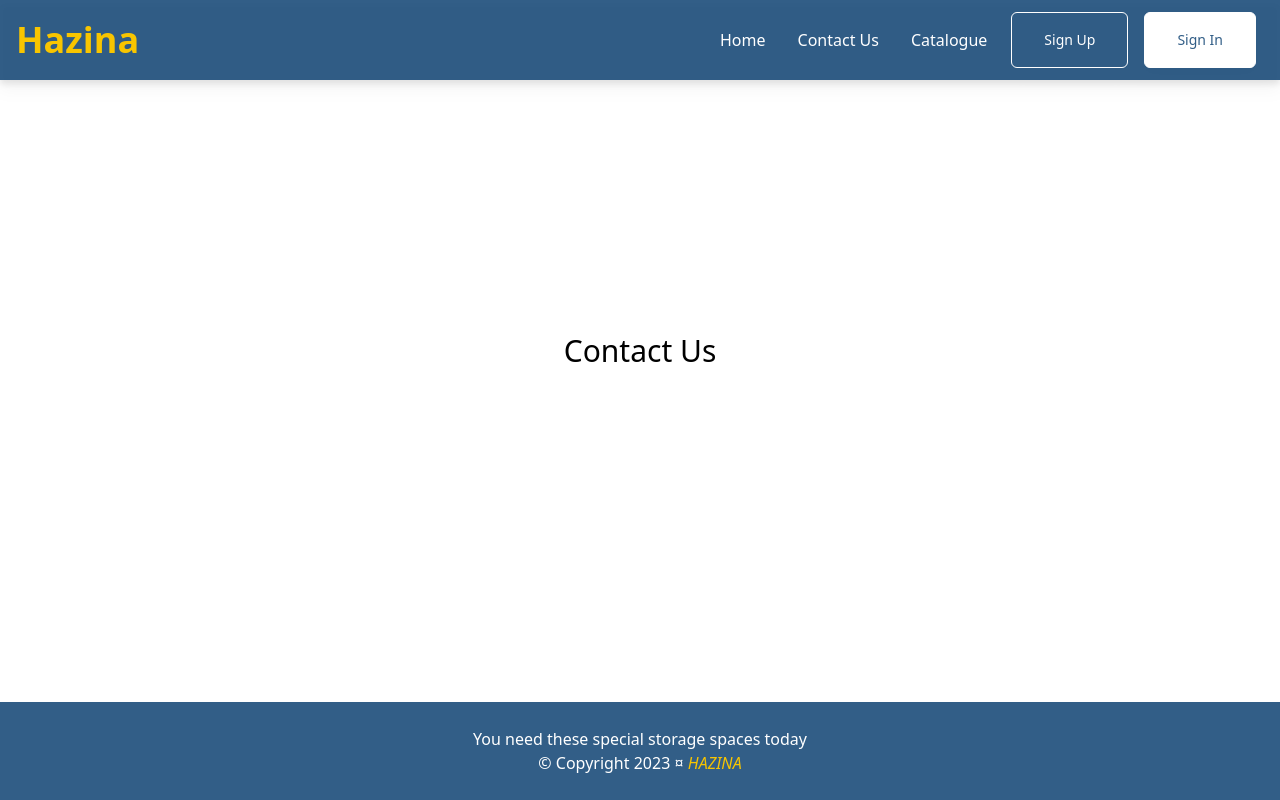
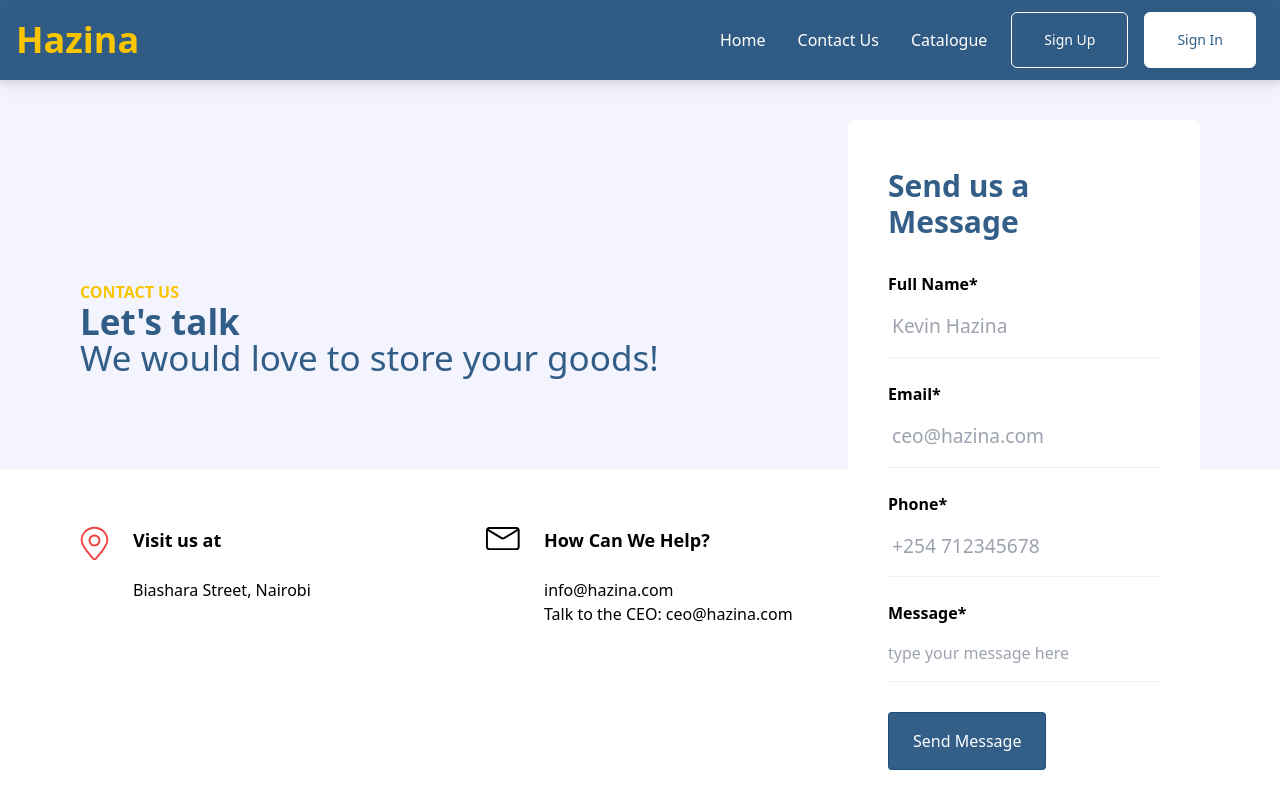
Before and after one commit to Beulah-Matt/hazina-project-frontend, a React (Create React App) app: page /contact in a window 1280 px wide. Shown: the top 800 px of the page. Built offline with nearby package versions, Linux system fonts and the light colour scheme.

Commit message:
ft(contact)added contact page

```diff
--- a/package.json
+++ b/package.json
@@ -45,6 +45,7 @@
     ]
   },
   "devDependencies": {
+    "@iconify/icons-mdi": "^1.2.38",
     "tailwindcss": "^3.2.4"
   }
 }
--- a/src/Components/Navbar.jsx
+++ b/src/Components/Navbar.jsx
@@ -17,9 +17,9 @@
               </div>
               <div className='hidden md:flex pr-4 text-white'>
                 <ul className='hidden md:flex'>
-                  <li className='hover:bg-blue-800 cursor-pointer rounded-xl'><a href="/" smooth={true} duration={500}>Home</a></li>
-                  <li className='hover:bg-blue-800 cursor-pointer rounded-xl'><a href="/contact" smooth={true} offset={-200} duration={500}>Contact Us</a></li>
-                  <li className='hover:bg-blue-800 cursor-pointer rounded-xl mr-2'><a href="/catalogue" smooth={true} offset={-50} duration={500}>Catalogue</a></li>
+                  <li className='hover:bg-blue-800 transition duration-300 ease-in-out cursor-pointer rounded-xl'><a href="/" smooth={true} duration={500}>Home</a></li>
+                  <li className='hover:bg-blue-800 transition duration-300 ease-in-out cursor-pointer rounded-xl'><a href="/contact" smooth={true} offset={-200} duration={500}>Contact Us</a></li>
+                  <li className='hover:bg-blue-800 transition duration-300 ease-in-out cursor-pointer rounded-xl mr-2'><a href="/catalogue" smooth={true} offset={-50} duration={500}>Catalogue</a></li>
                 </ul>
                 <button className='px-8 py-3 bg-transparent mr-4 signupBtn'><a href="/sign-up">Sign Up</a></button>
                 <button className='px-8 py-3 signinBtn'><a href="/sign-in">Sign In</a></button>
@@ -31,9 +31,9 @@
             </div>
 
             <ul className={!navig ? 'hidden' : 'md:hidden absolut bg-zinc-200 2-full px-8'}>
-              <li className='border-b-2 border-zinc-300 w-full hover:bg-slate-300 cursor-pointer hover:text-main-blue-color'><a onClick={handleClick} href="/" smooth={true} duration={500}>Home</a></li>
-              <li className='border-b-2 border-zinc-300 w-full hover:bg-slate-300 cursor-pointer hover:text-main-blue-color'><a onClick={handleClick} href="/contact" smooth={true} offset={-200} duration={500}>Contact Us</a></li>
-              <li className='border-b-2 border-zinc-300 w-full hover:bg-slate-300 cursor-pointer hover:text-main-blue-color'><a onClick={handleClick} href="/catalogue" smooth={true} offset={-50} duration={500}>Catalogue</a></li>
+              <li className='border-b-2 border-zinc-300 w-full hover:bg-slate-300 transition duration-300 ease-in-out cursor-pointer hover:text-main-blue-color'><a onClick={handleClick} href="/" smooth={true} duration={500}>Home</a></li>
+              <li className='border-b-2 border-zinc-300 w-full hover:bg-slate-300 transition duration-300 ease-in-out cursor-pointer hover:text-main-blue-color'><a onClick={handleClick} href="/contact" smooth={true} offset={-200} duration={500}>Contact Us</a></li>
+              <li className='border-b-2 border-zinc-300 w-full hover:bg-slate-300 transition duration-300 ease-in-out cursor-pointer hover:text-main-blue-color'><a onClick={handleClick} href="/catalogue" smooth={true} offset={-50} duration={500}>Catalogue</a></li>
               <div className='flex flex-col my-4'>
                 <button className='bg-transparent text-main-blue-color px-2 py-3 mb-4 hover:bg-white'><a href="/sign-up">Sign Up</a></button>
                 <button className='mb-4 px-2 py-3'><a href="/sign-in">Sign In</a></button>
--- a/src/Components/SingleStorageCard.jsx
+++ b/src/Components/SingleStorageCard.jsx
@@ -19,7 +19,7 @@
         </p>
       </div>
       <div className="px-6 pt-4 pb-2">
-        <button className="border-[0px] rounded-full text-main-blue-color primary px-8 py-2 mb-2 text-sm font-semibold bg-custom-gold-color" onClick={handleBooked}>
+        <button className="border-[0px] rounded-full text-main-blue-color primary px-8 py-2 mb-2 text-sm font-semibold bg-custom-gold-color transition duration-300 ease-in-out" onClick={handleBooked}>
           BOOK STORAGE
         </button>
       </div>
--- a/src/index.css
+++ b/src/index.css
@@ -34,11 +34,11 @@
   }
   .signupBtn {
       @apply  text-white border border-white
-      hover:bg-white hover:text-main-blue-color rounded-md
+      hover:bg-white hover:text-main-blue-color transition duration-300 ease-in-out rounded-md
   }
   .signinBtn {
     @apply  text-main-blue-color border border-white bg-white
-    hover:bg-custom-gold-color hover:border-custom-gold-color rounded-md
+    hover:bg-custom-gold-color hover:border-custom-gold-color transition duration-300 ease-in-out rounded-md
 }
   * {
       /* @apply font-sans md:font-display */
--- a/src/pages/Contact.jsx
+++ b/src/pages/Contact.jsx
@@ -2,9 +2,106 @@
 
 function Contact() {
   return (
-    <div className="flex items-center justify-center h-[100vh]">
-      <h2 id="about" className="about text-center inline-block align-middle">Contact Us</h2>
-    </div>
+    <>
+    <section id="contact" className="py-20 md:py-[120px] relative px-16">
+      <div className="absolute z-[-1] w-full h-1/2 lg:h-[45%] xl:h-1/2 bg-[#f3f4fe] top-0 left-0"></div>
+      <div className="container px-4">
+        <div className="flex flex-wrap items-center -mx-4">
+          <div className="px-4 w-full lg:w-7/12 xl:w-8/12">
+            <div className="ud-contact-content-wrapper">
+              <div className="ud-contact-title mb-12 lg:mb-[150px]">
+                <span className="text-custom-gold-color font-semibold text-base mb-5">
+                  CONTACT US
+                </span>
+                <h2 className="text-[35px] font-semibold text-main-blue-color">
+                  Let's talk <br /> <span className="font-normal">We would love to store your goods!</span>
+                </h2>
+              </div>
+              <div className="flex flex-wrap justify-between mb-12 lg:mb-0">
+                <div className="flex max-w-full w-[330px] mb-8">
+                  <div className="text-[32px] text-red-500 mr-6">
+                    <svg width="29" height="35" viewBox="0 0 29 35" className="fill-current">
+                      <path
+                        d="M14.5 0.710938C6.89844 0.710938 0.664062 6.72656 0.664062 14.0547C0.664062 19.9062 9.03125 29.5859 12.6406 33.5234C13.1328 34.0703 13.7891 34.3437 14.5 34.3437C15.2109 34.3437 15.8672 34.0703 16.3594 33.5234C19.9688 29.6406 28.3359 19.9062 28.3359 14.0547C28.3359 6.67188 22.1016 0.710938 14.5 0.710938ZM14.9375 32.2109C14.6641 32.4844 14.2812 32.4844 14.0625 32.2109C11.3828 29.3125 2.57812 19.3594 2.57812 14.0547C2.57812 7.71094 7.9375 2.625 14.5 2.625C21.0625 2.625 26.4219 7.76562 26.4219 14.0547C26.4219 19.3594 17.6172 29.2578 14.9375 32.2109Z"
+                      />
+                      <path
+                        d="M14.5 8.58594C11.2734 8.58594 8.59375 11.2109 8.59375 14.4922C8.59375 17.7188 11.2187 20.3984 14.5 20.3984C17.7812 20.3984 20.4062 17.7734 20.4062 14.4922C20.4062 11.2109 17.7266 8.58594 14.5 8.58594ZM14.5 18.4297C12.3125 18.4297 10.5078 16.625 10.5078 14.4375C10.5078 12.25 12.3125 10.4453 14.5 10.4453C16.6875 10.4453 18.4922 12.25 18.4922 14.4375C18.4922 16.625 16.6875 18.4297 14.5 18.4297Z"
+                      />
+                    </svg>
+                  </div>
+                  <div>
+                    <h5 className="text-lg font-semibold mb-6">Visit us at</h5>
+                    <p className="text-base">
+                      Biashara Street, Nairobi
+                    </p>
+                  </div>
+                </div>
+                <div className="flex max-w-full w-[330px] mb-8">
+                  <div className="text-[32px] text-primary mr-6">
+                    <svg
+                      width="34" height="25" viewBox="0 0 34 25" className="fill-current">
+                      <path
+                        d="M30.5156 0.960938H3.17188C1.42188 0.960938 0 2.38281 0 4.13281V20.9219C0 22.6719 1.42188 24.0938 3.17188 24.0938H30.5156C32.2656 24.0938 33.6875 22.6719 33.6875 20.9219V4.13281C33.6875 2.38281 32.2656 0.960938 30.5156 0.960938ZM30.5156 2.875C30.7891 2.875 31.0078 2.92969 31.2266 3.09375L17.6094 11.3516C17.1172 11.625 16.5703 11.625 16.0781 11.3516L2.46094 3.09375C2.67969 2.98438 2.89844 2.875 3.17188 2.875H30.5156ZM30.5156 22.125H3.17188C2.51562 22.125 1.91406 21.5781 1.91406 20.8672V5.00781L15.0391 12.9922C15.5859 13.3203 16.1875 13.4844 16.7891 13.4844C17.3906 13.4844 17.9922 13.3203 18.5391 12.9922L31.6641 5.00781V20.8672C31.7734 21.5781 31.1719 22.125 30.5156 22.125Z"
+                      />
+                    </svg>
+                  </div>
+                  <div>
+                    <h5 className="text-lg font-semibold mb-6">How Can We Help?</h5>
+                    <p className="text-base text-body-color">info@hazina.com</p>
+                    <p className="text-base text-body-color">
+                      Talk to the CEO: ceo@hazina.com
+                    </p>
+                  </div>
+                </div>
+              </div>
+            </div>
+          </div>
+          <div className="px-4 w-full lg:w-5/12 xl:w-4/12">
+            <div
+              className="
+                shadow-testimonial rounded-lg bg-white py-10 px-8 md:p-[60px] lg:p-10 2xl:p-[60px sm:py-12 sm:px-10 lg:py-12 lg:px-10 wow fadeInUp bg-blue-100">
+              <h3 className="font-semibold mb-8 text-3xl md:text-3xl text-main-blue-color">
+                Send us a Message
+              </h3>
+
+              <form
+                action="https://formspree.io/f/mknandpq"
+                method="POST"
+              >
+                <div className="mb-6">
+                  <label type="text" name="fullname" for="fullName" className="block text-s text-dark">Full Name*</label>
+                  <input type="text" name="fullName" placeholder="Kevin Hazina" className="w-full  border-0 border-b border-[#f1f1f1] focus:border-primary focus:outline-none py-4" />
+                </div>
+                <div className="mb-6">
+                  <label type="email" name="email" for="email" className="block text-s text-dark">Email*</label>
+                  <input
+                    type="email"
+                    name="email"
+                    placeholder="ceo@hazina.com"
+                    className="w-full border-0 border-b border-[#f1f1f1] focus:border-primary focus:outline-none py-4" />
+                </div>
+                <div className="mb-6">
+                  <label type="number" name="phonenumber" for="phone" className="block text-s text-dark">Phone*</label>
+                  <input type="text" name="phone" placeholder="+254 712345678" className=" w-full border-0 border-b border-[#f1f1f1] focus:border-primary focus:outline-none py-4" />
+                </div>
+                <div className="mb-6">
+                  <label type="text" name="message" for="message" className="block text-s text-dark">Message*</label>
+                  <textarea name="message" rows="1" placeholder="type your message here" className="w-full border-0 border-b border-[#f1f1f1] focus:border-primary focus:outline-none py-4 resize-none">
+                  </textarea>
+                </div>
+                <div className="mb-0">
+                  <button type="submit"
+                    className="inline-flex items-center justify-center py-4 px-6 rounded text-white bg-main-blue-color text-base font-medium hover:bg-dark transition duration-300 ease-in-out">
+                    Send Message
+                  </button>
+                </div>
+              </form>
+            </div>
+          </div>
+        </div>
+      </div>
+    </section>
+  </>
   );
 }
 
--- a/src/pages/Home.jsx
+++ b/src/pages/Home.jsx
@@ -13,7 +13,7 @@
                 <p className='text-slate-200 text-center'>
                     We leverage technology to help you store <br/>
                     all your items for any duration. <br/>Focus on other important things and <br/> leave the security to us.</p>
-                <button className='py-3 px-8  mt-12 mb-16 sm:px-5'><a href="/catalogue">Explore</a></button>
+                <button className='py-3 px-8  mt-12 mb-16 sm:px-5 transition duration-300 ease-in-out'><a href="/catalogue">Explore</a></button>
             </div>
         </div>
     </div>
--- a/tailwind.config.js
+++ b/tailwind.config.js
@@ -17,7 +17,6 @@
         },
       }),
     }
-   },
-
+  },
   plugins: [],
 }
```
Also changed, not shown: 1 other file (tests, documents, lock files or other folders).
